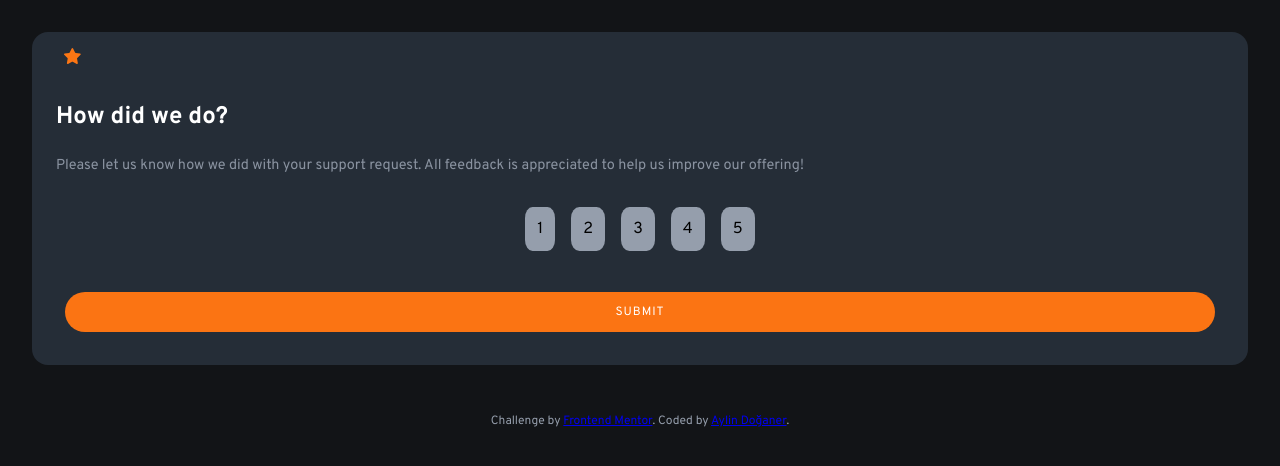
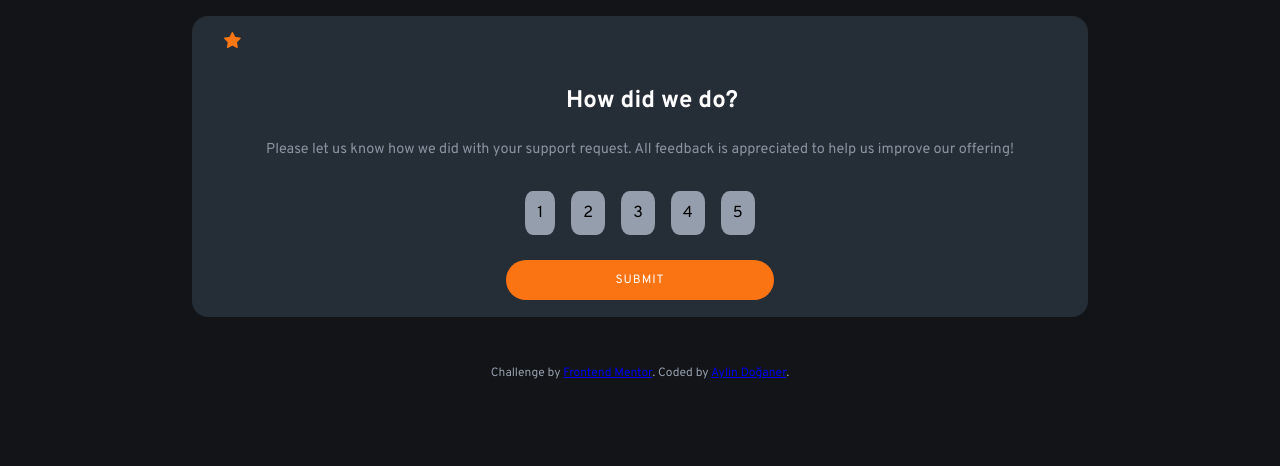
Before and after one commit to doganeraylin/interactive-rating-component, a plain HTML site: page solution/index.html in a window 1280 px wide. Drawn offline with Linux system fonts and the light colour scheme.

Commit message:
responsiveness added

```diff
--- a/solution/index.html
+++ b/solution/index.html
@@ -33,26 +33,9 @@
             <p id="submit-button">SUBMIT</p>
         </div>
     </div>
-
-<!--
-    <div class="thank-you-container">
-        <div class="thank-you-img">
-            <img src="/images/illustration-thank-you.svg">
-        </div>
-        <div class="thank-you-rating">
-            <p id="ty-rating">You selected 4 out of 5</p>
-        </div>
-        <div class="thank-you-header">
-            <p>Thank you!</p>
-        </div>
-        <div class="thank-you-text">
-            <p>We appreciate you taking the time to give a rating. If you ever need more support, don't hesitate to get in touch!</p>
-        </div>
-
-    </div> -->
-
-<!--  -->
-<footer>Challenge by <a href="https://www.frontendmentor.io?ref=challenge" target="_blank">Frontend Mentor</a>. Coded by <a href="#">Aylin Doğaner</a>.</footer>
+    <div class="footer-container">
+        <footer>Challenge by <a href="https://www.frontendmentor.io?ref=challenge" target="_blank">Frontend Mentor</a>. Coded by <a href="#">Aylin Doğaner</a>.</footer>
+    </div>
 
 
 <script src="rating.js"></script>
--- a/solution/rating.css
+++ b/solution/rating.css
@@ -127,3 +127,36 @@ footer {
     margin-top: 3rem;
     color: var(--light-grey);
 }
+
+
+@media (min-width: 768px) {
+    .container {
+        width: 50%;
+        margin: 0 auto;
+    }
+    .title,
+    .text {
+        text-align: center;
+    }
+    #submit-button {
+        width: 30%;
+        margin: 1rem auto;
+    }
+
+    .footer {
+        margin: 5rem;
+    }
+}
+
+@media (min-width: 600px) {
+    .container {
+        width: 70%;
+        margin: 0 auto;
+
+    }
+    .title,
+    .text {
+       text-align: center;
+
+    }
+}
```
Also changed, not shown: extras/index.html (deleted, +0 -49 lines), 4 other files.
